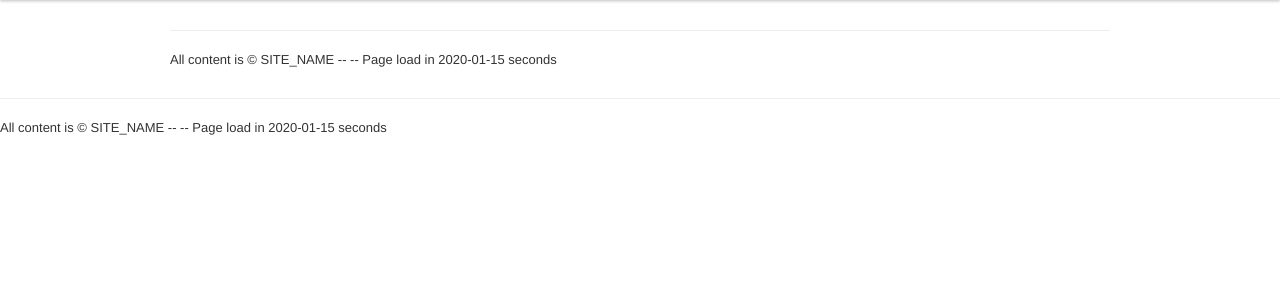
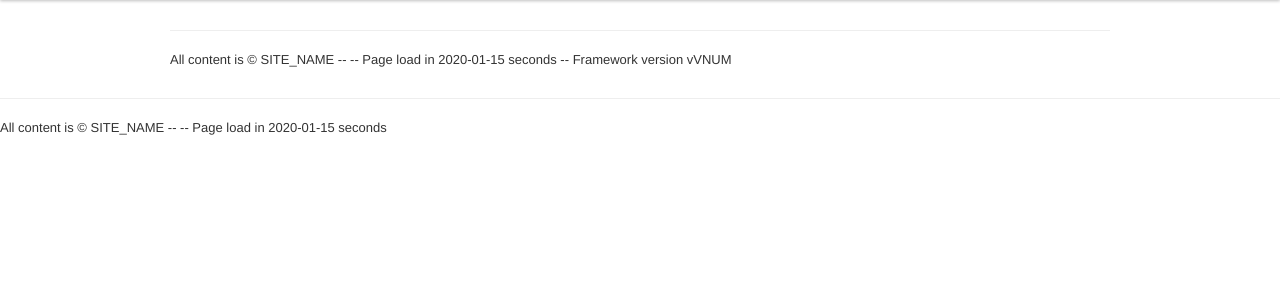
Before and after one commit to d13design/d13framework, a PHP site: the page made by template/admin/footer.php in a window 1280 px wide. Shown: the part 40-340 px from the top of the page. Run offline with PHP 8.4, Linux system fonts and the light colour scheme; the template is opened without the code that fills it: most values are stand-ins (such as "Sample title", 1, 10 or a date in 2020); data that the repository does not hold is empty; some libraries are stand-ins or nearby versions.

Commit message:
Simple version number tracking added

```diff
--- a/admin-pages/dashboard.php
+++ b/admin-pages/dashboard.php
@@ -11,7 +11,7 @@
 	<li><?php html_link(create_path('admin','template-help'), '<i class="icon-info-sign"></i> Template help'); ?></li>
 </ul>
 
-<p>Welcome back <strong><?php echo $_SESSION['username']; ?></strong>.</p>
+<p>Welcome back <strong><?php echo $_SESSION['username']; ?></strong>, you are running framework version v<?php echo VNUM; ?></p>
 
 <div class="page-header">
 	<h3>Creating a new template</h3>
--- a/index.php
+++ b/index.php
@@ -9,6 +9,8 @@
 //
 
 session_start();
+
+define("VNUM",'0.1');
 
 $time=explode(' ',microtime());$time=$time[1]+$time[0];$begintime=$time;
 
--- a/template/admin/footer.php
+++ b/template/admin/footer.php
@@ -9,7 +9,7 @@
 ?>
 
 			<footer class="footer">
-				<p>All content is &copy; <?php echo SITE_NAME; ?> -- <?php html_link('mailto:'.SITE_EMAIL, SITE_AUTHOR); ?> -- Page load in <?php echo $totaltime; ?> seconds</p>
+				<p>All content is &copy; <?php echo SITE_NAME; ?> -- <?php html_link('mailto:'.SITE_EMAIL, SITE_AUTHOR); ?> -- Page load in <?php echo $totaltime; ?> seconds -- Framework version v<?php echo VNUM; ?></p>
 			</footer>
 		</div>
 	</body>
```
